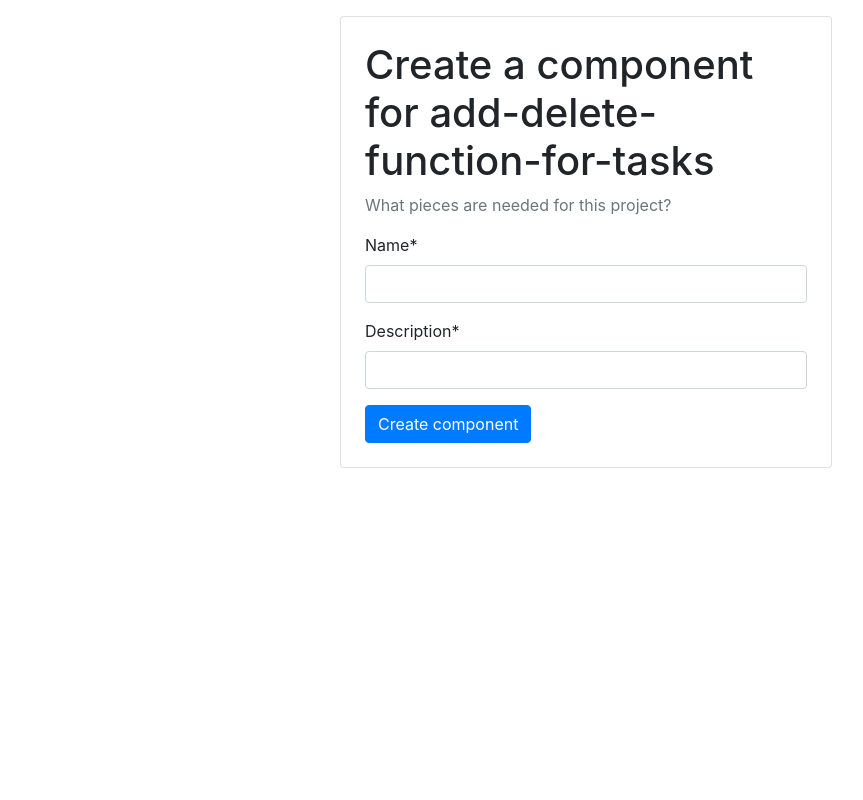
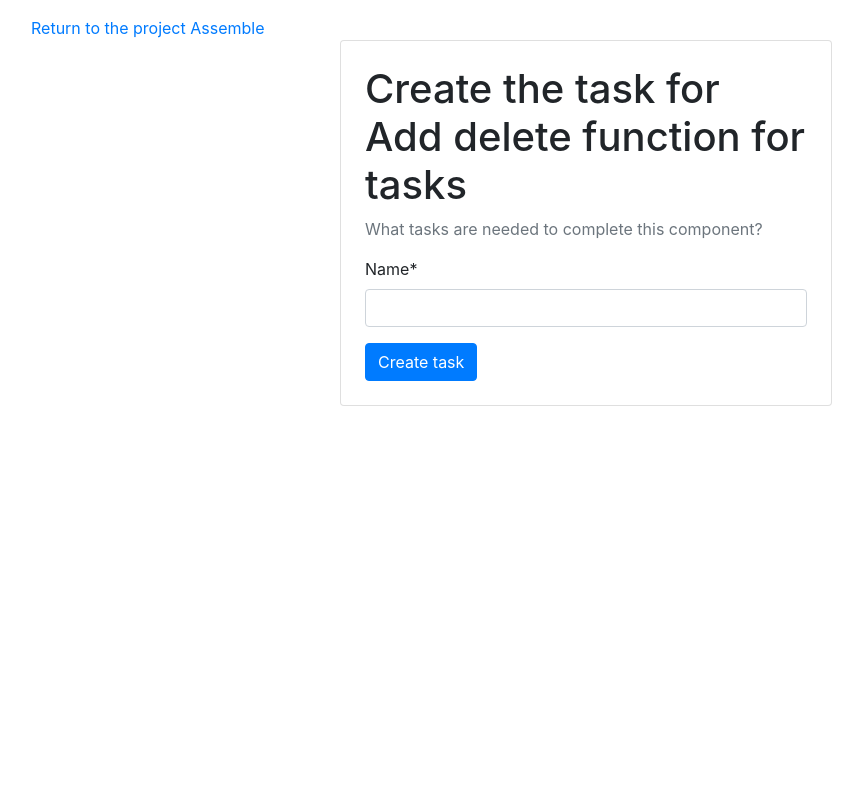
Before and after one commit to Kristian-Roopnarine/Assemble, a Django app: a page that uses templates/assemble/base.html in a window 1280 px wide. Shown: the part 56-856 px from the top of the page, without its empty margins (54-917 px from the left). After the commit the page ends 462 px from the top, so only its background shows below. Run offline with Django 3.2, Linux system fonts and the light colour scheme; a user stored in the database is signed in; data comes from the database, SQL or seed files in the repository; both versions use the stored data as it was after the commit; some libraries are stand-ins or nearby versions.

Commit message:
Created delete view for tasks. Component tasks form redirects back to form instead of component detail. Messages are displayed when form is succesfully submitted.

```diff
--- a/assemble/models.py
+++ b/assemble/models.py
@@ -37,8 +37,8 @@ class Project(models.Model):
         return reverse('project-detail',kwargs={'project_slug':self.slug})
 
 class ProjectComponent(models.Model):
-    name = models.CharField(max_length=60)
-    description = models.CharField(max_length=200)
+    name = models.CharField(max_length=200)
+    description = models.CharField(max_length=200,blank=True)
     slug = models.SlugField(max_length=100,unique=True,blank=True,null=True)
     completed = models.BooleanField(default=False)
     task = models.ForeignKey('self',null=True,default=None,related_name="component",on_delete=models.CASCADE)
--- a/assemble/urls.py
+++ b/assemble/urls.py
@@ -10,6 +10,7 @@ from .views import (
     ProjectTaskCreate,
     component_task_detail,
     finish_task_detail,
+    delete_task
 
     )
 
@@ -35,6 +36,7 @@ urlpatterns = [
 
     #updates task completed
     path('finish-task/<id>/',finish_task_detail,name="finish-task"),
+    path('delete-task/<id>/',delete_task,name="delete-task")
 
 
 ]
--- a/assemble/views.py
+++ b/assemble/views.py
@@ -4,6 +4,7 @@ from django.views.generic.edit import CreateView,UpdateView,DeleteView
 from django.contrib.auth.mixins import LoginRequiredMixin
 from django.urls import reverse_lazy
 from .models import Project,ProjectComponent
+from django.contrib import messages
 
 # django form for creating a user
 from .forms import UserCreationForm
@@ -48,6 +49,7 @@ class ProjectCreate(LoginRequiredMixin,CreateView):
         # needs to return a HttpResponse Object
         # before it returned super().form_valid(form)
         # however when using a m2m relationship, the object needs to be saved FIRST, then relationships can be made.
+        messages.success(self.request,f"Created {form.instance.name}")
         return redirect('project-list')
 
 # view to create project components
@@ -59,6 +61,7 @@ class ProjectComponentCreate(LoginRequiredMixin,CreateView):
         project = Project.objects.get(slug=self.kwargs['project_slug'])
         form.instance.project = project
         super().form_valid(form)
+        messages.success(self.request,f"Added {form.instance.name} to {project.name}")
 
         # this takes the models get_absolute_url and redirects to the URL
         return redirect(project)
@@ -71,19 +74,21 @@ class ProjectComponentCreate(LoginRequiredMixin,CreateView):
 
 class ProjectTaskCreate(LoginRequiredMixin,CreateView):
     model = ProjectComponent
-    fields = ['name','description']
+    fields = ['name']
+    template_name = "assemble/componenttask_form.html"
 
     def form_valid(self,form):
         component = ProjectComponent.objects.get(slug=self.kwargs['project_component_slug'])
         form.instance.project = component.project
         form.instance.task = component
         super().form_valid(form)
-        return redirect(component.project)
+        messages.success(self.request,f"Added {form.instance.name} to {form.instance.task}")
+        return redirect('create-task',project_component_slug=component.slug)
 
     def get_context_data(self,**kwargs):
         context= super().get_context_data(**kwargs)
         component = ProjectComponent.objects.get(slug=self.kwargs['project_component_slug'])
-        context['project'] = component
+        context['component'] = component
         return context
 
 @login_required
@@ -91,10 +96,9 @@ class ProjectTaskCreate(LoginRequiredMixin,CreateView):
 def project_detail_view(request,project_slug):
     project = Project.objects.filter(user=request.user).get(slug=project_slug)
     project_components = ProjectComponent.objects.filter(project__name=project).filter(task=None)
-
     context = {
         'project':project,
-        'project_components':project_components
+        'project_components':project_components,
     }
     return render(request,'assemble/project_detail.html',context)
 
@@ -118,3 +122,8 @@ def finish_task_detail(request,id):
     task.completed= not before
     task.save()
     return redirect(task.project)
+
+def delete_task(request,id):
+    task = get_object_or_404(ProjectComponent,id=id)
+    task.delete()
+    return redirect(task.project)
--- a/templates/assemble/base.html
+++ b/templates/assemble/base.html
@@ -12,8 +12,8 @@
 </head>
 <body>
     {% include 'assemble/navbar_horizontal.html' %}
-    <div class="container-fluid">
-        <div class="row">
+    <div class="container-fluid" >
+        <div class="row" >
 
 
             {% comment %}
@@ -30,7 +30,7 @@
 
 
 
-            <div class="col" style="overflow:auto;height:100vh;">
+            <div class="col" style="overflow-x:auto;">
                 {% block content %}
 
                 {% endblock content %}
--- a/templates/assemble/componenttask_form.html
+++ b/templates/assemble/componenttask_form.html
@@ -2,15 +2,16 @@
 {% load crispy_forms_tags %}
 
 {% block content %}
+{% include 'assemble/messages.html'%}
 <div class="container mt-3">
+    <a href="{% url 'project-detail' component.project.slug %}">Return to the project {{component.project.name}}</a>
     <div class="row justify-content-center">
         <div class="col-md-6">
             <div class="card mx-4">
                 <div class="card-body p-4">
                     <h1>Create the task for {{ component.name }}</h1>
-                    <p class="text-muted">Sign up to access Assemble</p>
+                    <p class="text-muted">What tasks are needed to complete this component?</p>
                     <form method="post">
-
                         {% csrf_token %}
                         {{ form|crispy }}
                         <button type="submit" class="btn btn-primary">Create task</button>
--- /dev/null
+++ b/templates/assemble/messages.html
@@ -0,0 +1,7 @@
+{% if messages %}
+<ul class="messages">
+    {% for message in messages %}
+    <li{% if message.tags %} class="{{ message.tags }}"{% endif %}>{{ message }}</li>
+    {% endfor %}
+</ul>
+{% endif %}
--- a/templates/assemble/project_form.html
+++ b/templates/assemble/project_form.html
@@ -4,7 +4,10 @@
 {% block content %}
 
 <div class="container mt-3">
+
+    <a href="{% url 'project-list' %}"> Return to the list of projects</a>
     <div class="row justify-content-center">
+    {% include 'assemble/messages.html' %}
         <div class="col-md-6">
             <div class="card mx-4">
                 <div class="card-body p-4">
--- a/templates/assemble/project_list.html
+++ b/templates/assemble/project_list.html
@@ -9,6 +9,7 @@
 {% endblock breadcrumb %}
 
 {% block content %}
+{% include 'assemble/messages.html' %}
 <div class="text-center my-3">
     <h1>Project List <a class="btn btn-info" href="{% url 'project-create' %}">Add project</a></h1>
 </div>
@@ -19,7 +20,7 @@
             <div class="col-sm-3 col-md-3">
                 <a class="text-white" style="text-decoration:none;" href="{% url 'project-detail' project.slug %}">
                     <div class="card text-white bg-secondary mb-3" style="max-width: 18rem;">
-                        <div class="card-header">{{ project.name }}</div>
+                        <div class="card-header"><h3>{{ project.name }}</h3></div>
                         <div class="card-body">
                             <p class="card-text">{{project.description}}</p>
                         </div>
--- a/templates/assemble/projectcomponent_form.html
+++ b/templates/assemble/projectcomponent_form.html
@@ -3,7 +3,9 @@
 
 {% block content %}
 <div class="container mt-3">
+<a href="{% url 'project-detail' project.slug %}">Return to the project {{project.name}}</a>
     <div class="row justify-content-center">
+    {% include 'assemble/messages.html' %}
         <div class="col-md-6">
             <div class="card mx-4">
                 <div class="card-body p-4">
```
Also changed, not shown: templates/assemble/project_detail.html (+8 -7 lines), assemble/migrations/0012_auto_20200313_2316.py (added), assemble/migrations/0013_auto_20200313_2350.py (added), db.sqlite3.
